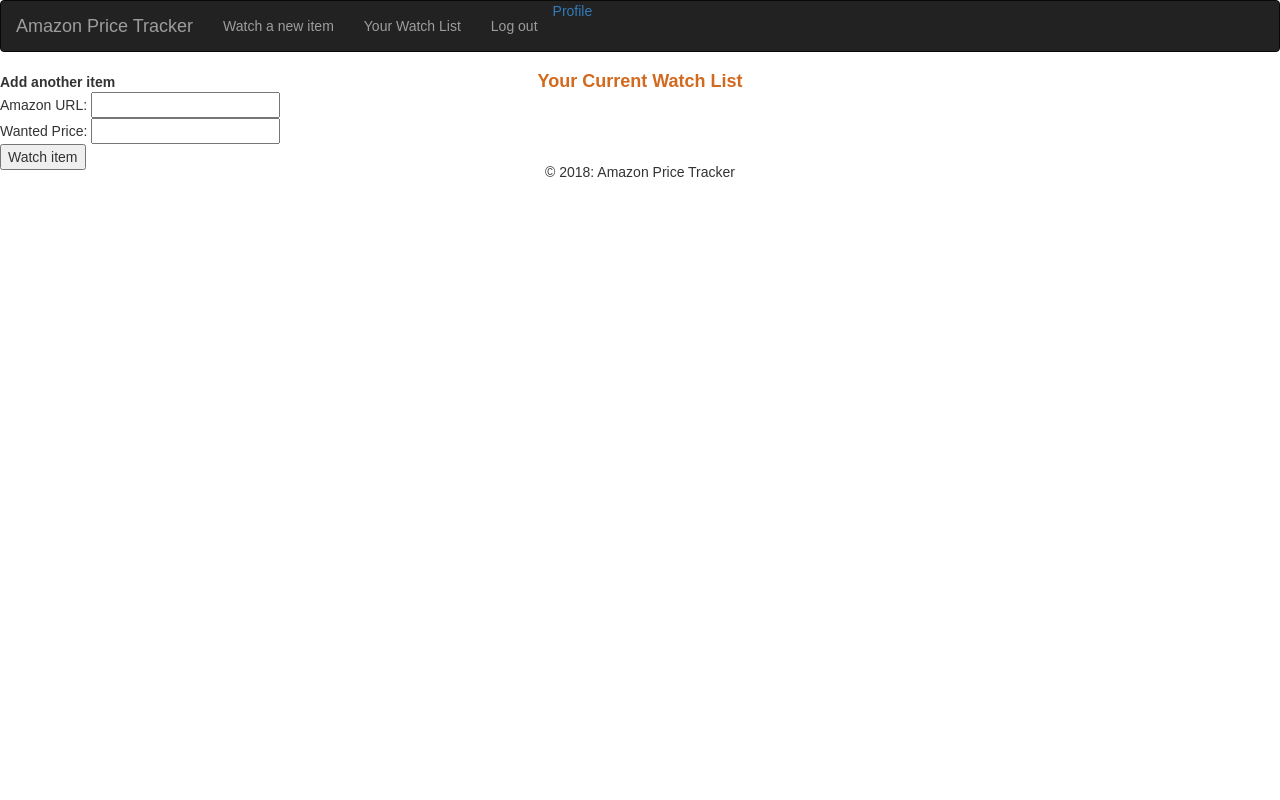
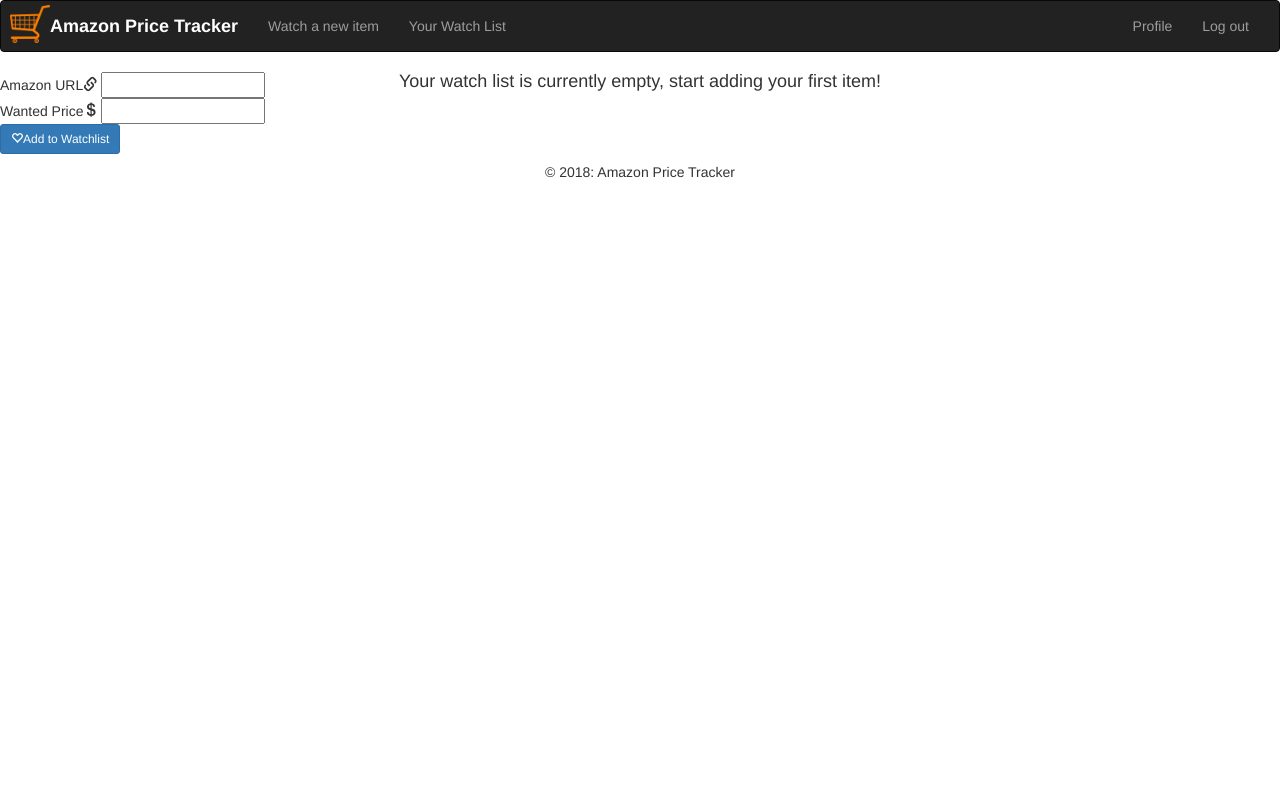
Before and after one commit to ErikaLi/Amazon-Price-Tracker, a Flask app: page /watchlist in a window 1280 px wide. Run offline with Flask 2, Linux system fonts and the light colour scheme; the visitor is signed in with stand-in values (Sample User, id 1); some libraries are stand-ins or nearby versions.

Commit message:
added logo and icons

```diff
--- a/model.py
+++ b/model.py
@@ -139,6 +139,7 @@ def example_data():
         price=1)
 
     yingying_watch = UserProduct(threshold=1000, product_id=1, user_id=1)
+    # yingying_sunglasses = UserProduct(threshold=50, product_id=2, user_id=1)
     henry_watch = UserProduct(threshold=30, product_id=1, user_id=2)
     henry_sunglasses = UserProduct(threshold=50, product_id=2, user_id=2)
 
--- a/schedule_check_and_notify.py
+++ b/schedule_check_and_notify.py
@@ -30,7 +30,7 @@ def notify(user_id, product_id_lst):
     for i in range(len(product_id_lst)):
         prod_id = product_id_lst[i]
         prod = Product.query.get(prod_id)
-        product_info_string += "\n Current Price: ${}\n {}".format(prod.price, prod.url)
+        product_info_string += "\n{}".format(prod.url)
 
     message = "Hi {}, one or more items that you are watching are on sale. Click to buy! {}".format(curr_user.fname, product_info_string)
     send_text(phone, message)
--- a/server.py
+++ b/server.py
@@ -239,8 +239,7 @@ def add_item():
     # item info retrieve from amazon api
     item_info = get_item_info(asin)
     name = item_info.get('title')
-    price = '{0:.2f}'.format(item_info.get('price'))
-    price = float(price)
+    price = float(str(item_info.get('price')))
     image_url = item_info.get("image_url")
     category = item_info.get("category")
 
@@ -309,11 +308,12 @@ def add_item():
             # check if this recommended product is in the user's watchlist
             existence = None
             curr_prod = Product.query.filter_by(asin = similar_product.asin).first()
+            price = similar_product.price_and_currency[0]
             if curr_prod:
                 existence = UserProduct.query.filter_by(user_id=session.get("user_id"), product_id=curr_prod.product_id).first()
-            if not curr_similar and not existence:
+            if not curr_similar and not existence and price:
                 item = Recommendation(name=similar_product.title, asin=similar_product.asin,
-                                     price=float('{0:.2f}'.format(similar_product.price_and_currency[0])), image=similar_product.large_image_url,
+                                     price=float(price), image=similar_product.large_image_url,
                                      product_id=current_prod.product_id, url=similar_product.offer_url, user_id=session.get("user_id"))
                 db.session.add(item)
                 db.session.commit()
@@ -325,7 +325,7 @@ def add_item():
             "added": True,
             "product_id": prod_id,
             "prod_name": current_prod.name,
-            "price": price,
+            "price": float(price),
             "url": url,
             "image_url": image_url,
             'threshold': threshold
@@ -354,8 +354,7 @@ def add_recommendation():
     # item info retrieve from amazon api
     item_info = get_item_info(asin)
     name = item_info.get('title')
-    price = '{0:.2f}'.format(item_info.get('price'))
-    price = float(price)
+    price = float(item_info.get('price'))
     image_url = item_info.get("image_url")
     category = item_info.get("category")
 
@@ -410,12 +409,13 @@ def add_recommendation():
         curr_similar = Recommendation.query.filter_by(asin=similar_product.asin, user_id=session.get("user_id")).first()
         # check if this recommended product is in the user's watchlist
         existence = None
+        price = similar_product.price_and_currency[0]
         curr_prod = Product.query.filter_by(asin = similar_product.asin).first()
         if curr_prod:
             existence = UserProduct.query.filter_by(user_id=session.get("user_id"), product_id=curr_prod.product_id).first()
-        if not curr_similar and not existence:
+        if not curr_similar and not existence and price:
             item = Recommendation(name=similar_product.title, asin=similar_product.asin,
-                                 price=float('{0:.2f}'.format(similar_product.price_and_currency[0])), image=similar_product.large_image_url,
+                                 price=float(price), image=similar_product.large_image_url,
                                  product_id=current_prod.product_id, url=similar_product.offer_url, user_id=session.get("user_id"))
             db.session.add(item)
             db.session.commit()
--- a/static/js/watchlist.js
+++ b/static/js/watchlist.js
@@ -87,8 +87,10 @@ function processAdd(result) {
 
                           <form action='/update' method='POST' id='update_form${result.product_id}'>
                             <input type='number' id='new_threshold${result.product_id}' name='new_threshold' step="any" min="0">
-                            <input type='submit' id='update_threshold' value='Update wanted price'>
-                            <input type='button' id="remove_item${result.product_id}" value='delete'>
+                            <input type='submit' class="btn btn-default btn-sm" id='update_threshold' value='Update wanted price'>
+                            <button type='button' class="btn btn-default btn-sm" id="remove_item${result.product_id}" value='Delete'>
+                              <span class="glyphicon glyphicon-trash" aria-hidden="true"></span>
+                            </button>
                           </form>
 
 
@@ -131,7 +133,7 @@ function processAdd(result) {
 $('ul').on("submit", "form[id^=update_form]", getUpdateInfo);
 
 // parent, descendant contained in the parent
-$('ul').on("click", "input[id^=remove_item]", deleteItem);
+$('ul').on("click", "button[id^=remove_item]", deleteItem);
 
 
 $("#add_item_form").on("submit", addItem);
--- a/static/tracker.css
+++ b/static/tracker.css
@@ -2,24 +2,13 @@ body, html{
     height: 100%;
     background-repeat: no-repeat;
     /*background-color: #d3d3d3;*/
-    font-family: 'Oxygen', sans-serif;
+    font-family: 'Helvetica', Helvetica Neue;
 }
 
 .main{
     margin-top: 70px;
 }
 
-/*h1.title {
-    font-size: 50px;
-    font-family: 'Passion One', cursive;
-    font-weight: bold;
-}*/
-
-/*hr{
-    width: 10%;
-    color: #fff;
-}
-*/
 .form-group{
     margin-bottom: 15px;
 }
@@ -38,12 +27,12 @@ input::-webkit-input-placeholder {
 .main-login{
     /*background-color: #fff;*/
     /* shadows and rounded borders */
-    /*-moz-border-radius: 2px;
+    -moz-border-radius: 2px;
     -webkit-border-radius: 2px;
     border-radius: 2px;
     -moz-box-shadow: 0px 2px 2px rgba(0, 0, 0, 0.3);
     -webkit-box-shadow: 0px 2px 2px rgba(0, 0, 0, 0.3);
-    box-shadow: 0px 2px 2px rgba(0, 0, 0, 0.3)*/
+    box-shadow: 0px 2px 2px rgba(0, 0, 0, 0.3)
 
 }
 
@@ -65,7 +54,7 @@ textarea:focus, input:focus, input[type]:focus, .uneditable-input:focus {
     margin-top: 5px;
     background-color: gray !important;
     border: none !important;
-    color: black;
+    color: white;
 }
 
 .login-register{
@@ -113,7 +102,7 @@ textarea:focus, input:focus, input[type]:focus, .uneditable-input:focus {
 }
 
 .product-name {
-    color:grey;
+    /*color:grey;*/
     font-size: 11pt;
     font-weight: bold;
     margin-left: auto;
@@ -132,12 +121,11 @@ img {
 }
 
 .rec-img {
-    max-height:300px;
+    max-height:330px;
 }
 
 
-h4 {
-    font-size: 15;
+h3 {
     color: chocolate;
     font-weight: bold;
 }
@@ -153,3 +141,8 @@ h4 {
   height: 1281px;
 
 }
+.navbar-brand {
+font-weight: bold;
+color:white !important;
+
+}
--- a/templates/base.html
+++ b/templates/base.html
@@ -3,7 +3,6 @@
 <head>
   <title>Amazon Price Tracker</title>
   <link rel="stylesheet" href="https://maxcdn.bootstrapcdn.com/bootstrap/3.3.7/css/bootstrap.min.css" integrity="sha384-BVYiiSIFeK1dGmJRAkycuHAHRg32OmUcww7on3RYdg4Va+PmSTsz/K68vbdEjh4u" crossorigin="anonymous">
-  <link rel='stylesheet', href='static/tracker.css'>
 </head>
 
 <body>
@@ -17,6 +16,7 @@
             <span class="icon-bar"></span>
             <span class="icon-bar"></span>
           </button>
+          <a href="/" class="navbar-left"><img style="max-width:40px; margin-top: 4px; margin-left: -6px;" src="../static/logo.png"></a>
           <a class="navbar-brand" href="/">Amazon Price Tracker</a>
         </div>
 
@@ -29,7 +29,10 @@
               <li class="nav-item">
               <li class="nav-item">
                 <a class="nav-link" href="/watchlist">Your Watch List</a>
+              </ul>
               </li>
+              <ul class="nav navbar-nav navbar-right">
+              <li>
                 <a class="nav-link" href="/profile">Profile</a>
               </li>
               <li class="nav-item">
@@ -63,6 +66,6 @@
 <br><br><br>
 <footer id='foot-logo'> &copy; 2018: Amazon Price Tracker </footer>
 
-
+<link rel='stylesheet', href='static/tracker.css'>
 </body>
 </html>
--- a/templates/watchlist.html
+++ b/templates/watchlist.html
@@ -3,14 +3,16 @@
 
 
   <div class='sticky-top'>
-    <b>Add another item</b>
+    <!-- <span class="glyphicon glyphicon-search" aria-hidden="true"></span><b>Add another item</b> -->
       <form action='/add_item' method='POST' id='add_item_form'>
-          Amazon URL: <input type='text' id='url_add' name='url_add' required><br>
-          Wanted Price: <input type='number' id='threshold_add' name='threshold_add' step="any" min="0" required><br>
-          <input type='submit' id='add_item' value='Watch item'>
+          Amazon URL<span class="glyphicon glyphicon-link" aria-hidden="true"></span> <input type='text' id='url_add' name='url_add' required><br>
+          Wanted Price<span class="glyphicon glyphicon-usd" aria-hidden="true"></span> <input type='number' id='threshold_add' name='threshold_add' step="any" min="0" required><br>
+          <button type='submit' class="btn btn-primary btn-sm" id='add_item' value='Add'><span class="glyphicon glyphicon-heart-empty" aria-hidden="true"></span>Add to Watchlist</button>
       </form>
   </div>
-  <h4 class='center-text'>Your Current Watch List</h4>
+
+  {% if userproducts %}
+    <h3 class='center-text'>Your Current Watch List</h3>
     <ul id='product_list'>
       <div id='new_item'></div>
       {% for uprod in userproducts %}
@@ -23,13 +25,16 @@
 
             <form action='/update' method='POST' id='update_form{{ uprod.product_id }}'>
               <input type='number' id='new_threshold{{ uprod.product_id }}' name='new_threshold' step="any" min="0" required>
-            <input type='submit' id='update_threshold' value='Update wanted price'>
-            <input type='button' id="remove_item{{ uprod.product_id }}" value='Delete'></span>
+              <span><input type='submit' id='update_threshold' class="btn btn-default btn-sm" value='Update wanted price'>
+              <button type='button' class="btn btn-default btn-sm" id="remove_item{{ uprod.product_id }}" value='Delete'><span class="glyphicon glyphicon-trash" aria-hidden="true"></span></button>
             </form>
         </div>
         <br>
       {% endfor %}
     </ul>
+  {% else %}
+    <h4 class='center-text'>Your watch list is currently empty, start adding your first item!</h4>
+  {% endif %}
 
 
   <script src="http://code.jquery.com/jquery.js"></script>
```
Also changed, not shown: templates/index.html (+7 -23 lines), templates/register.html (+1 -22 lines), static/logo.png (added). Lines whose indentation alone changed are shown as unchanged.
